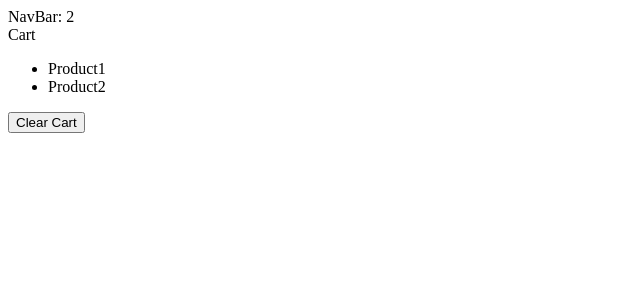
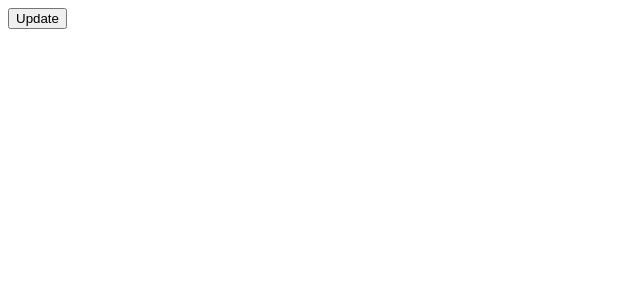
Before and after one commit to syntaxtrash/legendary-pancake, a React (Vite) app in the folder front-end/: page / in a window 1280 px wide. Shown: the top 300 px of the page, without its empty margins (0-640 px from the left). Built offline with nearby package versions, Linux system fonts and the light colour scheme.

Commit message:
updating object

```diff
--- a/front-end/src/App.tsx
+++ b/front-end/src/App.tsx
@@ -1,13 +1,25 @@
 import { useState } from "react";
-import NavBar from "./components/NavBar";
-import Cart from "./components/Cart";
 
 function App() {
-  const [cartItems, setCartItems] = useState(["Product1", "Product2"]);
+  const [game, setGame] = useState({
+    id: 1,
+    player: {
+      name: "John",
+    },
+  });
+
+  const handleClick = () => {
+    setGame({
+      ...game,
+      player: {
+        ...game.player,
+        name: "Bob",
+      },
+    });
+  };
   return (
     <>
-      <NavBar cartItemsCount={cartItems.length}></NavBar>
-      <Cart cartItems={cartItems} onClear={() => setCartItems([])}></Cart>
+      <button onClick={handleClick}>Update</button>
     </>
   );
 }
```
